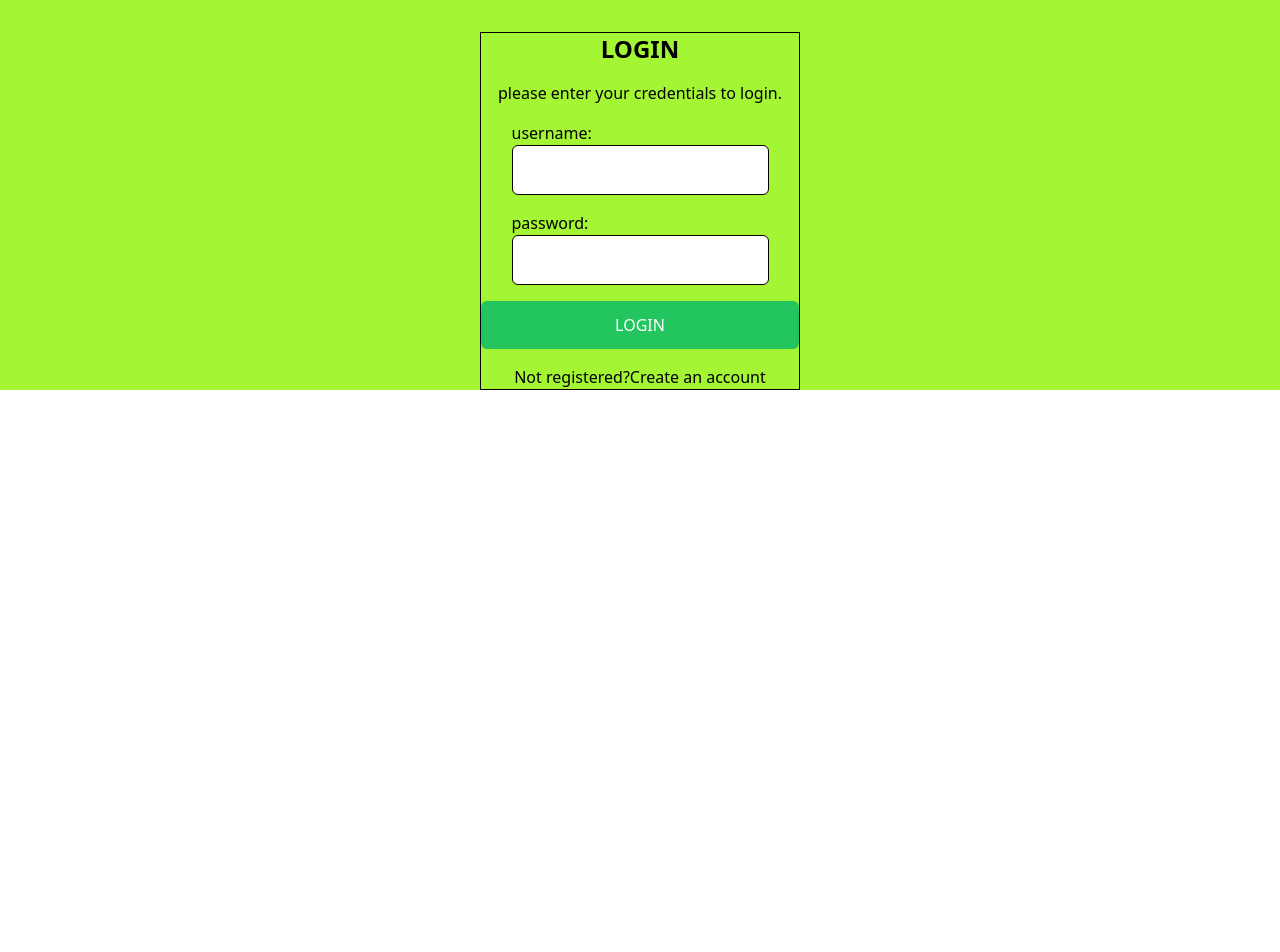
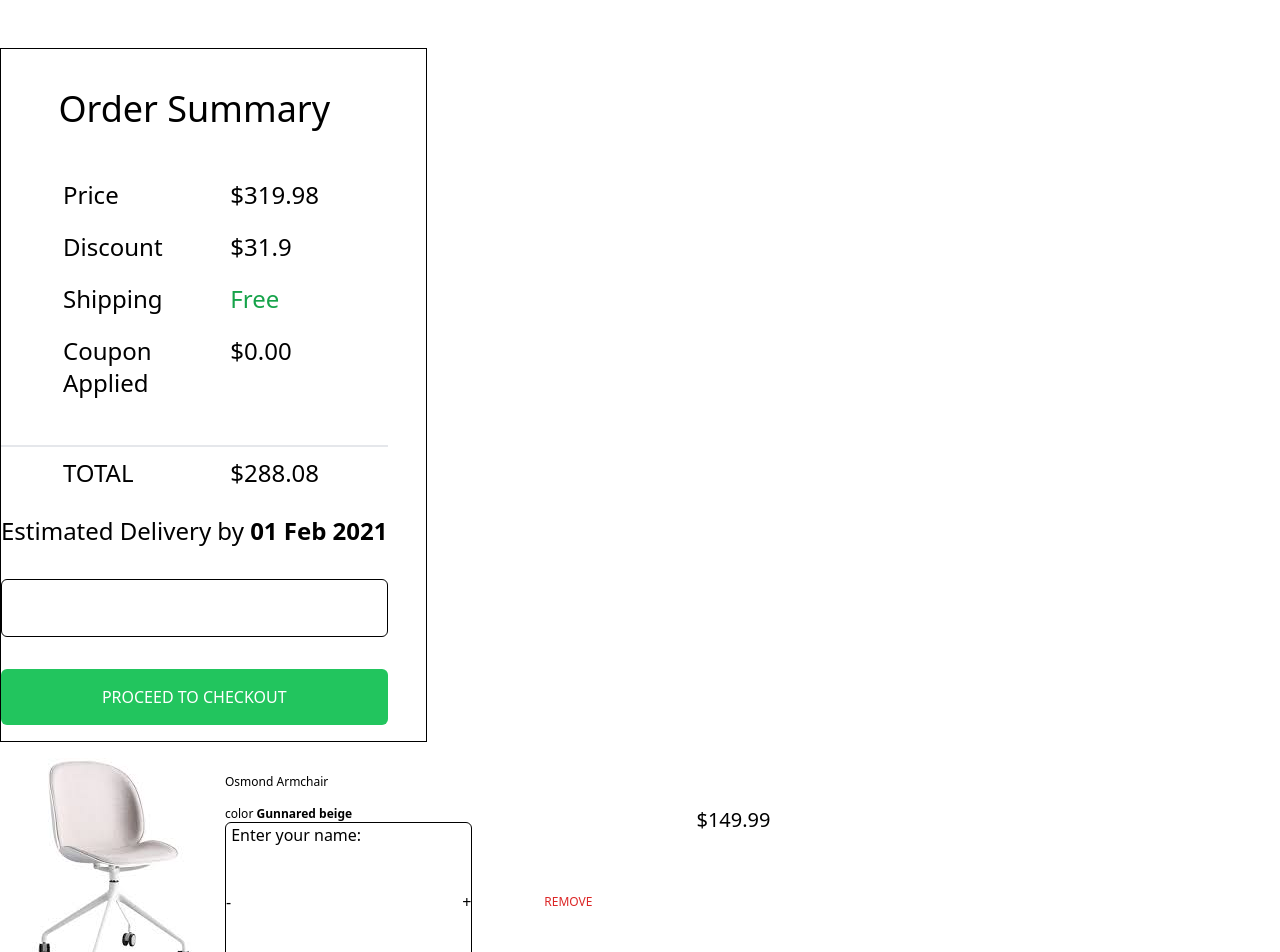
Before and after one commit to chebeuma/html-css-intro, a React (Create React App) app in the folder react-learning/: page / in a window 1280 px wide. Shown: the top 952 px of the page. Before the commit the page ends 800 px from the top, so only its background shows below. Built offline with nearby package versions, Linux system fonts and the light colour scheme.

Commit message:
ordersummary

```diff
--- a/react-learning/src/App.jsx
+++ b/react-learning/src/App.jsx
@@ -1,13 +1,14 @@
 //import logo from './logo.svg';
 import './App.css';
 //import Form from './component/form';
-import LoginForm from './LoginForm/index';
-
+import OrderSummary from './Order summary/index';
+//import LoginForm from './LoginForm/index';
+//import Ordersummary from './Order summary/index';
 function App() {
   return (
     <div className="App">
+<OrderSummary></OrderSummary>
 
-    <LoginForm/>
 
     </div>
   );
--- a/react-learning/src/LoginForm/index.jsx
+++ b/react-learning/src/LoginForm/index.jsx
@@ -2,29 +2,30 @@ import './style.css'
 
 function LoginForm(){
     return(
-        <div className=" login-page ">
+        <div className='total-page'>
+      <div className=" login-page ">
 
-            <form className="flex flex-col border-black mt-4 w-25% md:w-6/12  space-y-4 text-center border-width-1px">
-            <form className="flex flex-col border border-black  mx-auto mt-4 w-25% md:w-6/12  space-y-4 text-center border-width-1px">
-                <h1 className="text-2xl justify-items-center"><strong>LOGIN</strong></h1>
-                <h2 className="text-1xl justify-items-center" >please enter your credentials to login.</h2>
+        <form className="flex flex-col bg-white border border-white my-20  w-25% md:w-6/12  space-y-4 text-center border-width-1px">
+            <form className="flex flex-col mx-auto mt-12 w-50% md:w-6/12 space-y-12 text-center border-width-4px">
+                <h1 className="text-4xl justify-items-center mt-4"><strong>LOGIN</strong></h1>
+                  <h2 className="text-2xs justify-items-center">please enter your credentials to login.</h2>
                      <div className="space-y-4 justify-items-center">
-                     <label className="flex flex-col text-start">
+                     <label className="flex flex-col text-start p-0 mb-3">
                        username:
-                     <input className="border border-black p-3 placeholder-username rounded-md"/>
+                     <input className="border border-black p-4  type-text placeholder-username rounded-md "/>
                      </label>
-                     <label className="flex flex-col text-start">
+                     <label className="flex flex-col text-start mt-4">
                        password:
-                     <input className="border border-black p-3 rounded-md"/>
+                     <input className="border border-black p-4 rounded-md"/>
                      </label>
                      </div>
-                <button className="bg-green-500 p-3 text-white rounded-md">LOGIN</button>
-                <p>Not registered?Create an account</p>
+                <button className="bg-green-500 p-4 text-white rounded-md mb-4">LOGIN</button>
+                <p className='p-3 mt-4 text-xs'>Not registered?<span style={{color: 'green'}}>Create an account</span></p>
             </form>
             </form>
         </div>
+      </div>
  )
-
 }
 
 export default LoginForm
--- a/react-learning/src/LoginForm/style.css
+++ b/react-learning/src/LoginForm/style.css
@@ -1,10 +1,14 @@
+.total-page{
+    background-color: rgb(78, 132, 78);
+    height: auto;
+}
+
+
 .login-page{
 
-
-    background-color:rgb(164, 245, 52);
-     background-color:rgb(164, 245, 52);
     color: black;
     display: flex;
     align-items: center;
     justify-content: center;
-    }
+
+}
--- /dev/null
+++ b/react-learning/src/Order summary/index.jsx
@@ -0,0 +1,88 @@
+import "./summary.css";
+
+function OrderSummary(){
+    return(
+        <div className="order-summary">
+           <div className=" flex flex-row">
+                <div className=" flex flex-row border border-black w-4/12 space-y-12 mt-12  ">
+                    <div>
+                        <h1 className=" bg-white  my-10 text-4xl w-50%  space-y-4  border-width-0px">Order Summary </h1>
+
+                    <div className="flex flex-col">
+                           <div className="flex flex-row">
+                                <div className="bg-white  felx text-2xl summary-left border-width-1px">Price </div>
+                                <div className="bg-white  flex text-2xl summary-right border-width-1px">$319.98</div>
+                           </div>
+
+                           <div className="flex flex-row">
+                                 <div className="bg-white  text-2xl summary-left  border-width-1px">Discount </div>
+                                 <div className="bg-white  text-2xl summary-right border-width-1px">$31.9</div>
+                           </div>
+
+                           <div className="flex flex-row">
+                                 <div className="bg-white  text-2xl summary-left  border-width-1px">Shipping </div>
+                                 <div className="bg-white  text-2xl summary-right border-width-1px text-green-600 ">Free</div>
+                           </div>
+
+                           <div className="flex flex-row">
+                                <div className="bg-white  text-2xl summary-left  border-width-1px">Coupon Applied </div>
+                                <div className="bg-white  text-2xl summary-right border-width-1px">$0.00</div>
+                           </div>
+
+                                 <hr className="border mt-9 w-auto"></hr>
+
+                           <div className="flex flex-row summary-data">
+                                <div className="bg-white  text-2xl  summary-left  space-y-4  border-width-1px mt-8">TOTAL </div>
+                                <div className="bg-white  text-2xl  summary-right  space-y-4  border-width-1px mt-8 float-left">$288.08 </div>
+                           </div>
+
+                           <div className="bg-white  text-2xl  w-25%  space-y-4 text-start border-width-1px mt-4">Estimated Delivery by <strong> 01 Feb 2021</strong> </div>
+
+                                <label className="flex flex-col text-start mt-4">
+
+                                    <input className="border border-black p-4 mt-4 rounded-md"/>
+
+                                 </label>
+
+                                 <button className="bg-green-500 p-4 mt-8 text-white rounded-md mb-4">PROCEED TO CHECKOUT</button>
+
+                            </div>
+                    </div>
+            </div>
+        </div>
+    <div className="flex flex-row my-10  w-4/12  space-y-4  mt-4 text-start border-width-0px ">
+                 <img src={require('./images.jpg')} ></img>
+    <div className='flex flex-col W-100%'>
+             <div className="bg-white text-xs w-100%  space-y-4 text-start border-width-1px">Osmond Armchair</div>
+
+             <div className="bg-white text-xs w-25%  space-y-4 text-start border-width-1px mt-4">color    <strong>  Gunnared beige</strong></div>
+
+        <div className='flex flex-row'>
+              <div className='flex flex-row border border-black rounded-md'>
+
+              <button lassName='flex flex-col border border-black rounded-md' >- </button>
+              <form>
+                 <label>Enter your name:
+                 <input type="1" />
+
+                 </label>
+               </form>
+              <button lassName='flex flex-col border border-black rounded-md' > + </button>
+               </div>
+
+
+
+             <div className=' text-xs p-10 text-red-600 m-8 '>REMOVE</div>
+            </div>
+    </div>
+
+          <div className='text-xl p-8 mt-8'>$149.99</div>
+
+        </div>
+
+    </div>
+
+
+    )
+}
+export default OrderSummary
--- /dev/null
+++ b/react-learning/src/Order summary/summary.css
@@ -0,0 +1,15 @@
+
+.order-summary .summary-left {
+    width: 50%;
+    text-align: left;
+    align-items: center;
+    margin: 10px;
+    margin-left:62px
+}
+
+.order-summary .summary-right {
+    width: 50%;
+    text-align: left;
+    align-items: center;
+    margin: 10px;
+}
```
Also changed, not shown: react-learning/src/Order summary/images.jpg (added).
